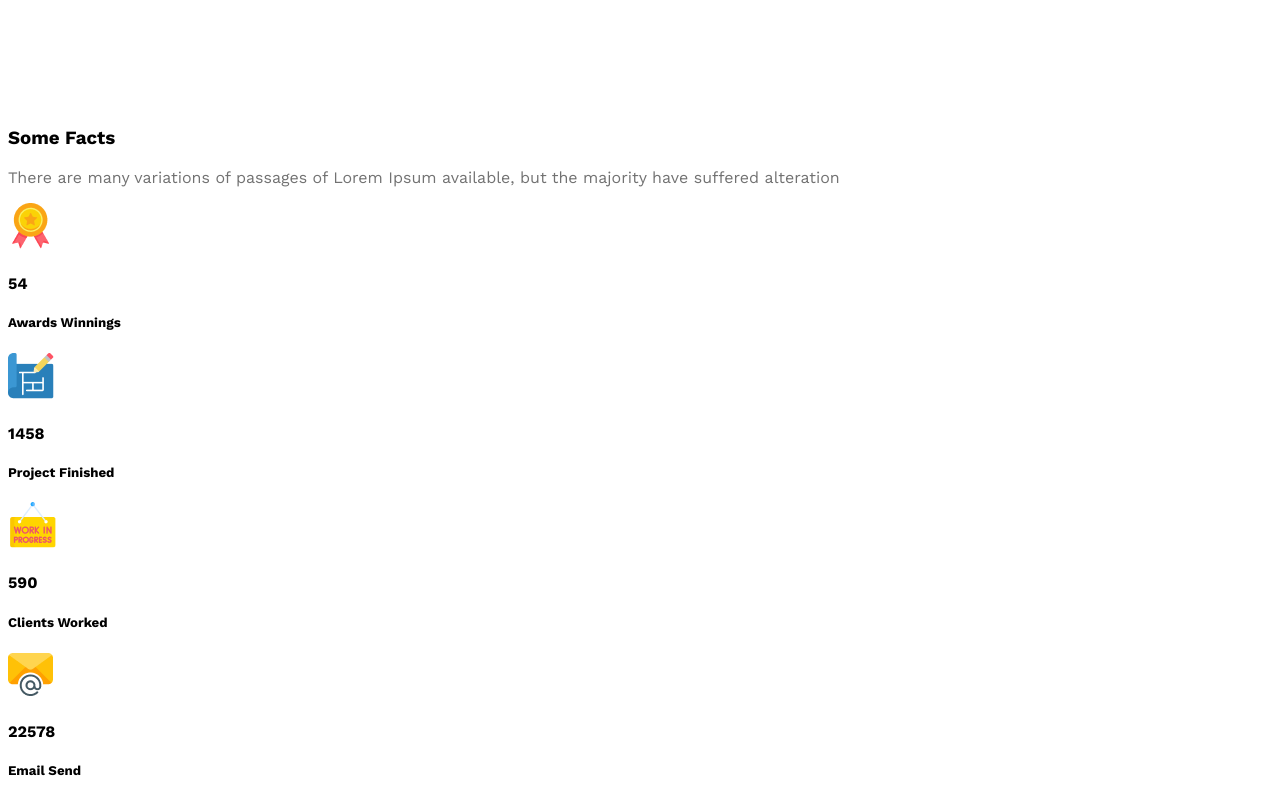
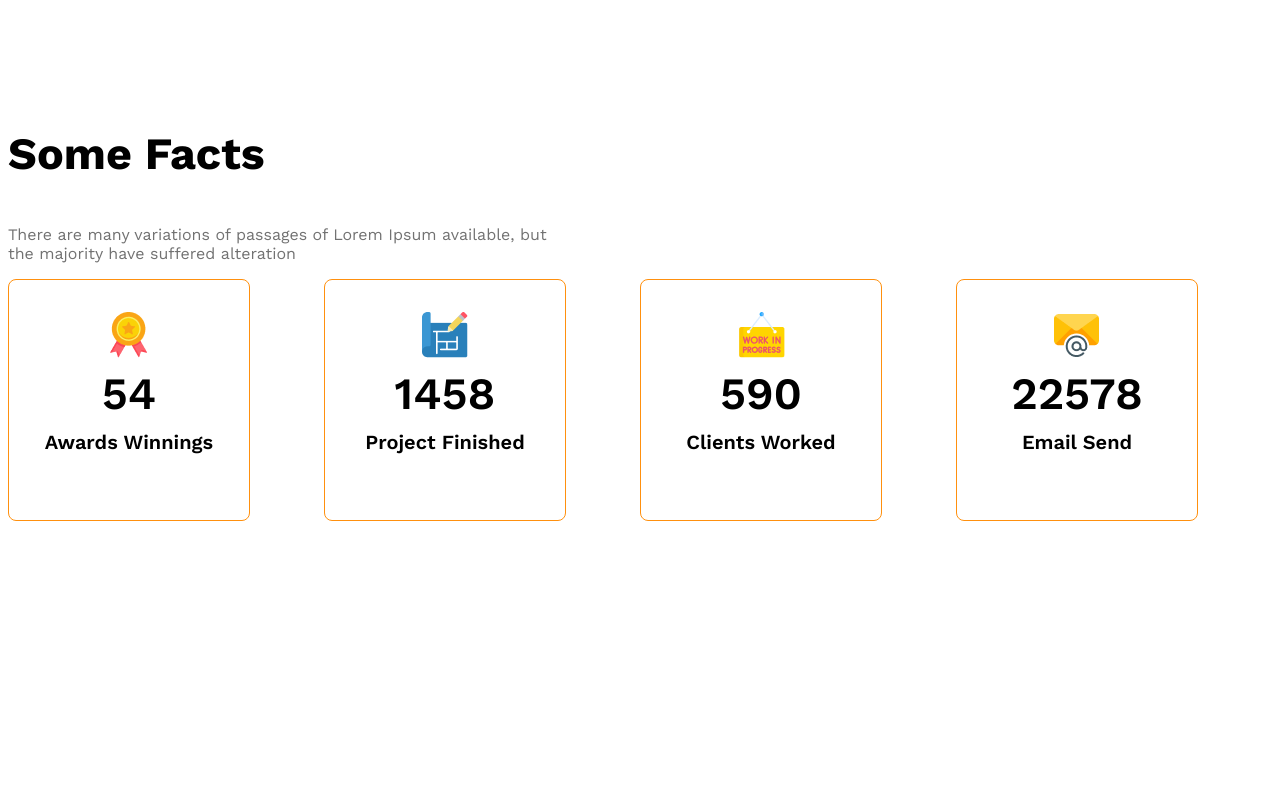
Before and after one commit to laizu01993/g3-architect-website, a plain HTML site: page index.html in a window 1280 px wide. Shown: the part 2025-2825 px from the top of the page. After the commit the page ends 2554 px from the top, so only its background shows below. Drawn offline with nearby package versions, Linux system fonts and the light colour scheme.

Commit message:
added fact related styles

```diff
--- a/index.html
+++ b/index.html
@@ -44,27 +44,35 @@
         </section>
         <section>
             <h3 class="section-title">Some Facts</h3>
-            <p class="text-light-gray">There are many variations of passages of Lorem Ipsum available, but the majority have suffered alteration </p>
+            <p class="text-light-gray fact-description">There are many variations of passages of Lorem Ipsum available, but the majority have suffered alteration </p>
             <div class="facts-container">
-                <div class="fact">
+                <div class="fact-card display-flex">
+                    <div>
                     <img src="images/icons/ribon.png" alt="" class="fact-icon">
                     <h4 class="fact-number">54</h4>
                     <h5 class="fact-name">Awards Winnings</h5>
+                    </div>
                 </div>
-                <div class="fact">
+                <div class="fact-card display-flex">
+                    <div>
                     <img src="images/icons/projects.png" alt="" class="fact-icon">
                     <h4 class="fact-number">1458</h4>
                     <h5 class="fact-name">Project Finished</h5>
+                    </div>
                 </div>
-                <div class="fact">
+                <div class="fact-card display-flex">
+                    <div>
                     <img src="images/icons/customers.png" alt="" class="fact-icon">
                     <h4 class="fact-number">590</h4>
                     <h5 class="fact-name">Clients Worked</h5>
+                    </div>
                 </div>
-                <div class="fact">
+                <div class="fact-card display-flex">
+                    <div>
                     <img src="images/icons/email.png" alt="" class="fact-icon">
                     <h4 class="fact-number">22578</h4>
                     <h5 class="fact-name">Email Send</h5>
+                    </div>
                 </div>
             </div>
         </section>
--- a/styles/architects.css
+++ b/styles/architects.css
@@ -36,6 +36,11 @@
     border: none;
 
 }
+.section-title{
+    font-size: 2.8rem;
+    font-weight: 700;
+}
+
 main{
     max-width: 1440px;
     margin: 0 auto;
@@ -101,12 +106,41 @@ main > section{
     margin-left: 130px;
     max-width: 530px;
 }
-.feature-title{
+.section-title{
     font-size: 2.8rem;
     font-weight: 700;
 }
 #quick-list{
     font-weight: 500; ;
+}
+/* some facts related styles */
+.fact-card{
+    border: 1px solid #FF900E;
+    width: 240px;
+    height: 240px;
+    border-radius: 8px;
+    text-align: center;
+    align-items: center;
+    justify-content: center;
+
+}
+.fact-number{
+    font-size: 2.8rem;
+    font-weight: 600;
+    margin-top: 5px;
+    margin-bottom: 10px;
+}
+.fact-name{
+    font-size: 1.25rem;
+    font-weight: 600;
+    margin-top: 10px;
+}
+.fact-description{
+    max-width: 540px;
+}
+.facts-container{
+    display: grid;
+    grid-template-columns: repeat(4, 1fr);
 }
 /* responsive media query */
 @media screen and (max-width:576px){
```
